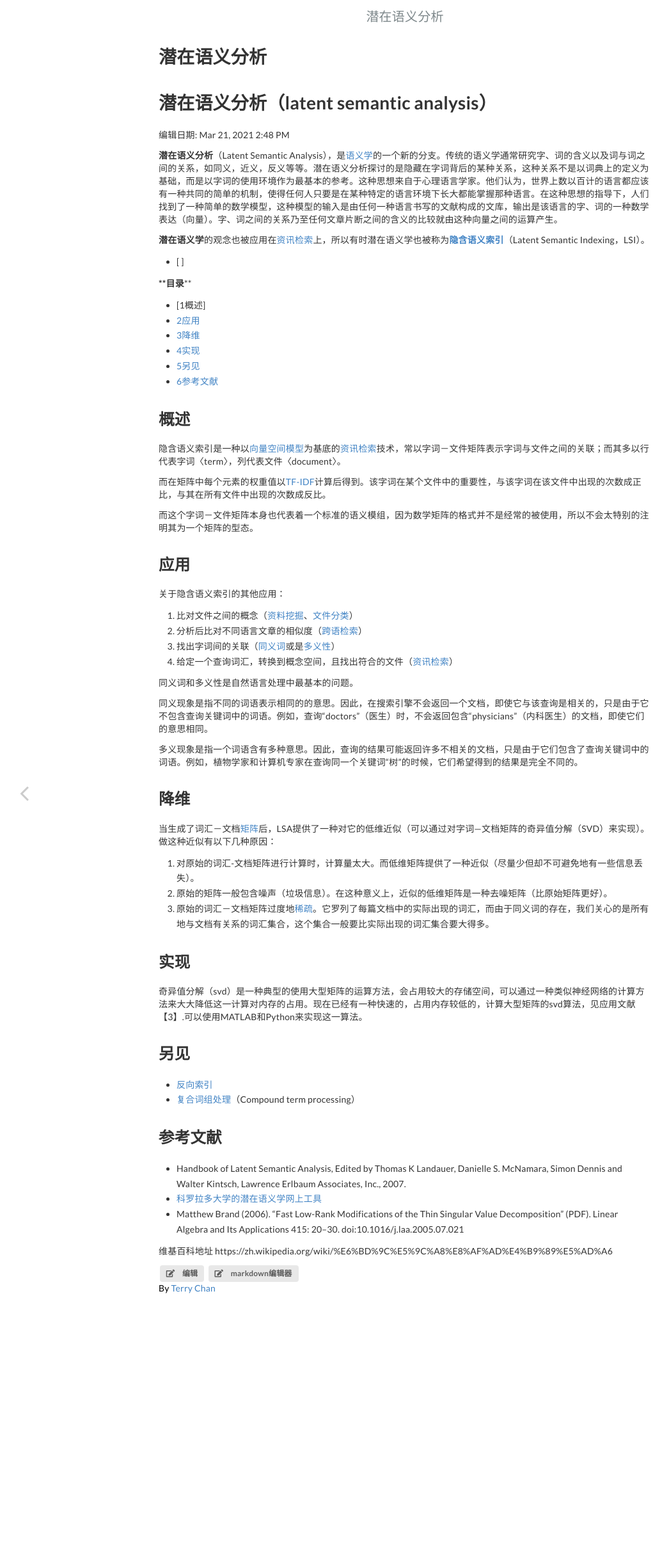
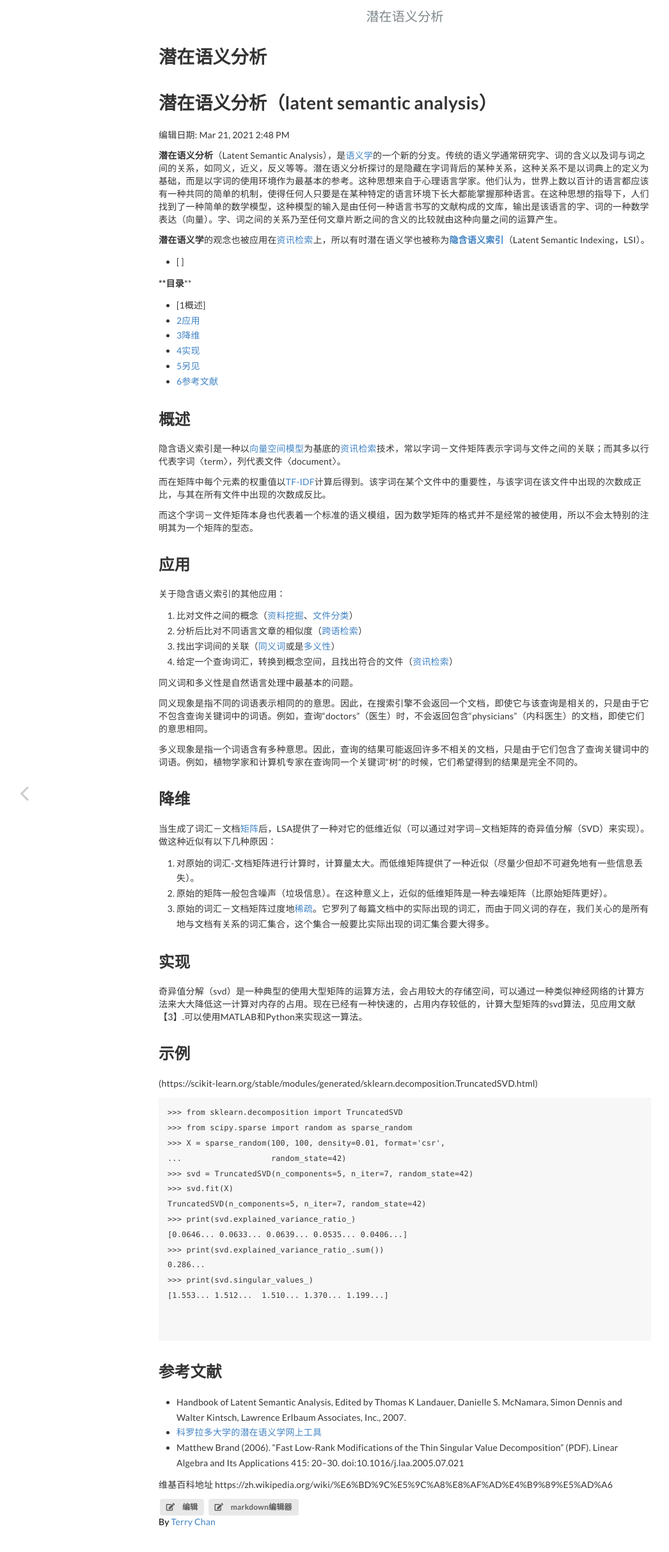
Before and after one commit to napoler/Open-mind, a Jekyll site: the page built from docs/_posts/2021-03-21-潜在语义分析.md, in a window 1280 px wide. Shown: the top 2425 px of the page at 64% size, without its empty margins (7-1053 px from the left). Built offline with Jekyll 4.4.1, drawn with Linux system fonts in a browser that asks for light colours.

Commit message:
Update 2021-03-21-潜在语义分析.md

````diff
--- a/docs/_posts/2021-03-21-潜在语义分析.md
+++ b/docs/_posts/2021-03-21-潜在语义分析.md
@@ -59,10 +59,28 @@ layout: post
 
 奇异值分解（svd）是一种典型的使用大型矩阵的运算方法，会占用较大的存储空间，可以通过一种类似神经网络的计算方法来大大降低这一计算对内存的占用。现在已经有一种快速的，占用内存较低的，计算大型矩阵的svd算法，见应用文献【3】.可以使用MATLAB和Python来实现这一算法。
 
-## 另见
 
-- [反向索引](https://zh.wikipedia.org/wiki/%E5%8F%8D%E5%90%91%E7%B4%A2%E5%BC%95)
-- [复合词组处理](https://zh.wikipedia.org/w/index.php?title=%E5%A4%8D%E5%90%88%E8%AF%8D%E7%BB%84%E5%A4%84%E7%90%86&action=edit&redlink=1)（Compound term processing）
+## 示例
+
+(https://scikit-learn.org/stable/modules/generated/sklearn.decomposition.TruncatedSVD.html)
+
+```
+>>> from sklearn.decomposition import TruncatedSVD
+>>> from scipy.sparse import random as sparse_random
+>>> X = sparse_random(100, 100, density=0.01, format='csr',
+...                   random_state=42)
+>>> svd = TruncatedSVD(n_components=5, n_iter=7, random_state=42)
+>>> svd.fit(X)
+TruncatedSVD(n_components=5, n_iter=7, random_state=42)
+>>> print(svd.explained_variance_ratio_)
+[0.0646... 0.0633... 0.0639... 0.0535... 0.0406...]
+>>> print(svd.explained_variance_ratio_.sum())
+0.286...
+>>> print(svd.singular_values_)
+[1.553... 1.512...  1.510... 1.370... 1.199...]
+
+
+```
 
 ## 参考文献
 
````
